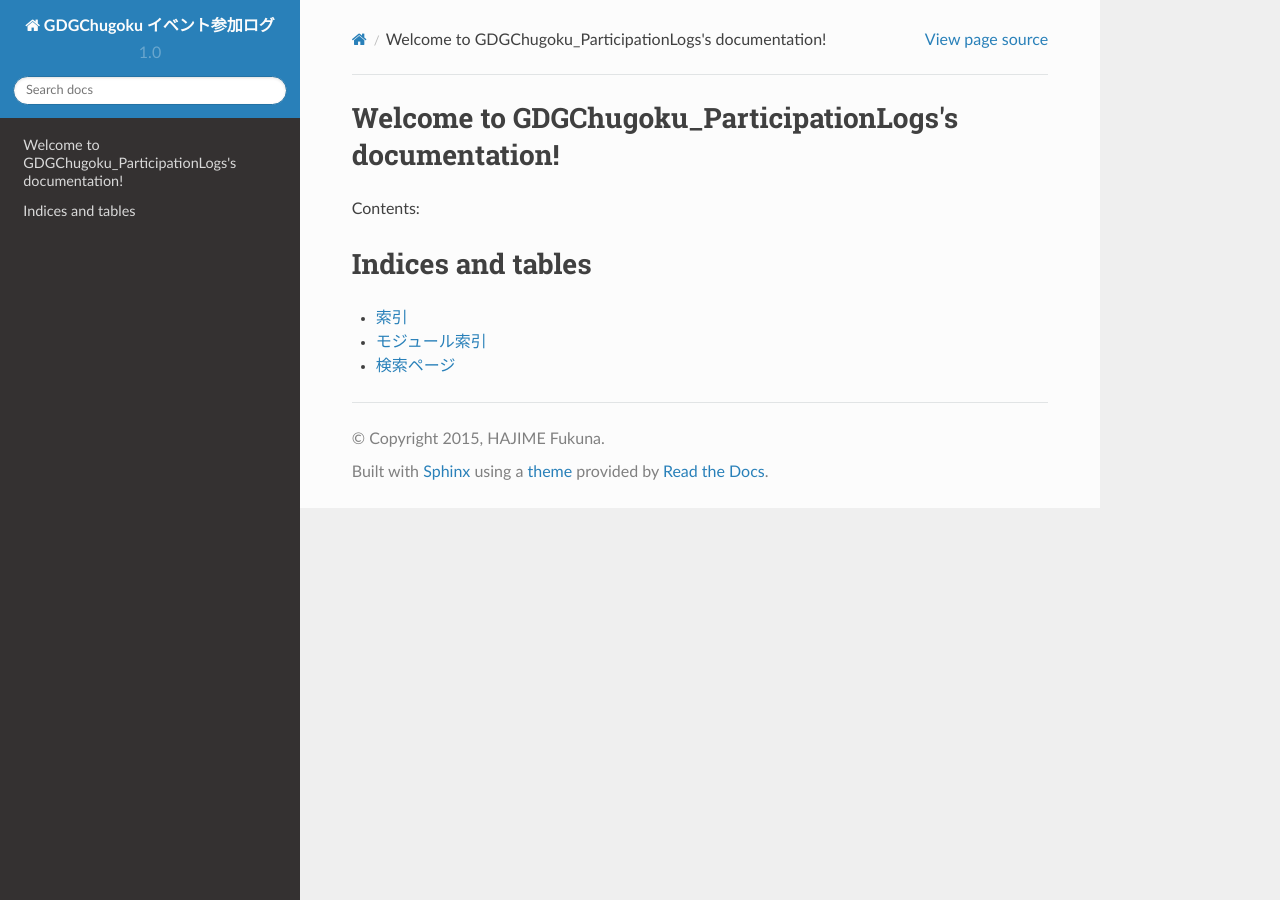
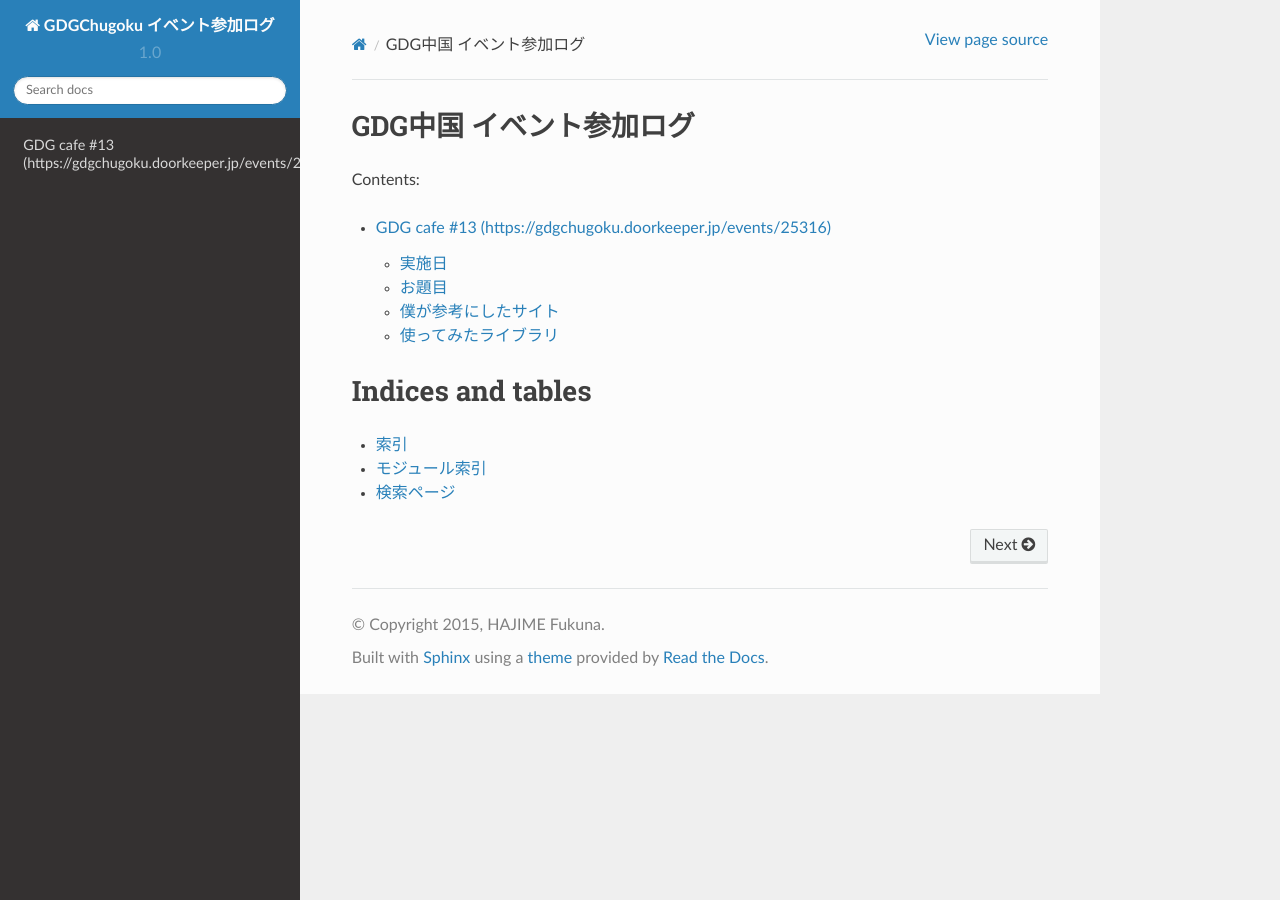
Before and after one commit to f97one/gdgchugoku_ParticipationLogs, a Sphinx documentation site: the page built from source/index.rst, in a window 1280 px wide. Built offline with Sphinx 7.4.7 and the Read the Docs theme 2.0.0, drawn with Linux system fonts in a browser that asks for light colours; some of the changed lines change nothing that is shown.

Commit message:
GDG cafe #13の日記を追加。

```diff
--- /dev/null
+++ b/source/GDGCafe/part13_20150524.rst
@@ -0,0 +1,42 @@
+GDG cafe #13 (\ https://gdgchugoku.doorkeeper.jp/events/25316\ )
+============
+
+実施日
+------
+
+2015/05/25 18:00〜20:30
+
+お題目
+------
+
+* Android Studioに慣れる
+* `Androidオープンソースライブラリ徹底活用 <http://www.shuwasystem.co.jp/products/7980html/4002.html>`_ を参考に、ライブラリを使ってみる
+
+僕が参考にしたサイト
+--------------------
+
+* \ http://qiita.com/matsu911/items/28198f95026e00df73d1\
+
+使ってみたライブラリ
+--------------------
+
+`Butter Knife <https://github.com/JakeWharton/butterknife>`_
+    `AndroidAnnotations <https://github.com/excilys/androidannotations>`_ の代わりに使ってみた。
+
+    AndroidAnnotationsは強力な反面、Activityのソースをアノテーションプロセッサで生成させるという、半ば黒魔術的な手法を使っているため、副作用が強い。
+
+    こちらはViewのインジェクションに特化した仕様なので、副作用も小さく、安心して使うことができた。
+
+`ActiveAndroid <https://github.com/pardom/ActiveAndroid>`_
+    普段は `OrmLite <http://ormlite.com/>`_ を使っているが、違ったアプローチのO/Rマッパを調査してみた。
+
+    DBのファイル名やバージョンといった常套句の部分をManifestに書く仕様なのは、ある意味ありがたいが、Modelクラスの定義もManifestに書かなければならないようで、Modelが増えたときの管理が大変そう。
+
+`UnifiedPreference <https://github.com/saik0/UnifiedPreference>`_
+    Preferenceの画面をお手軽に作ってくれるらしい。というので調査。
+
+    jCenterにライブラリが登録されているので、build.gradleに１行書くだけで適用できる、はずなのだが、落ちてくるのがapklib形式のため、Android Studioでは使用できない。
+
+    Preference画面を作りたいがためにプロジェクトをaarに固め直すのも、なんだか本末転倒な感じがする。
+
+    組織内にプライベートビルドのライブラリを置くためのMavenリポジトリがあるなら、使ってみる手はあるかもしれないが。
--- a/source/index.rst
+++ b/source/index.rst
@@ -3,13 +3,15 @@
    You can adapt this file completely to your liking, but it should at least
    contain the root `toctree` directive.
 
-Welcome to GDGChugoku_ParticipationLogs's documentation!
-========================================================
+GDG中国 イベント参加ログ
+========================
 
 Contents:
 
 .. toctree::
    :maxdepth: 2
+
+   GDGCafe/part13_20150524
 
 
 
```
